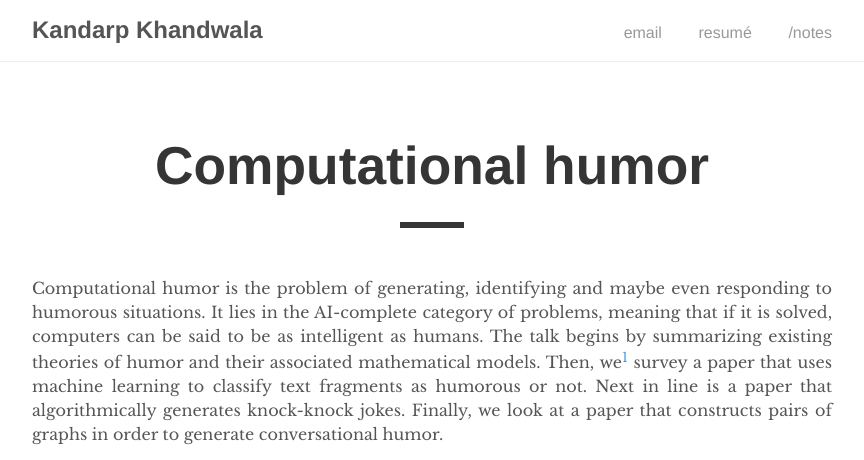
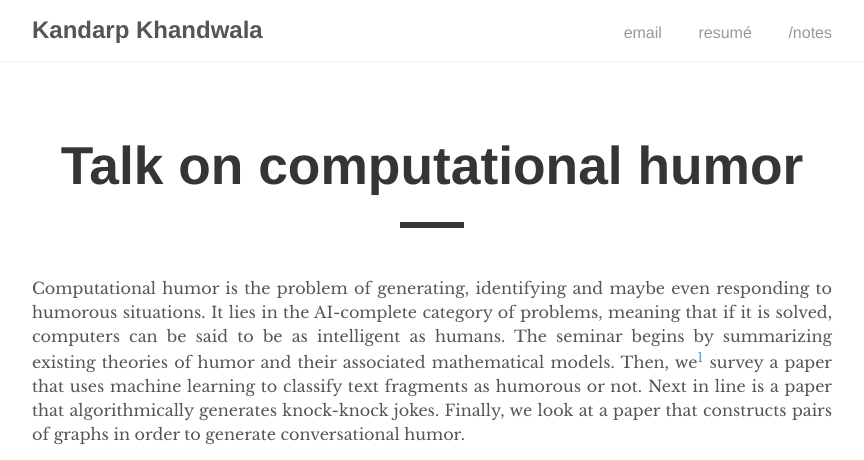
Before and after one commit to kandarpksk/kandarpksk.github.io, a Jekyll site: the page built from _posts/2018-01-19-humor.md, in a window 1280 px wide, cut to the strip 0-460 px from the top of the page. Shown: the whole strip, without its empty margins (208-1072 px from the left). Built offline with Jekyll 4.4.1, drawn with Linux system fonts in a browser that asks for light colours.

Commit message:
one line titles

```diff
--- a/_posts/2018-01-19-humor.md
+++ b/_posts/2018-01-19-humor.md
@@ -1,10 +1,10 @@
 ---
 layout: post
-title: "Computational humor"
+title: "Talk on computational humor"
 permalink: /computational-humor
 ---
 
-Computational humor is the problem of generating, identifying and maybe even responding to humorous situations. It lies in the AI-complete category of problems, meaning that if it is solved, computers can be said to be as intelligent as humans. The talk begins by summarizing existing theories of humor and their associated mathematical models. Then, we[^1] survey a paper that uses machine learning to classify text fragments as humorous or not. Next in line is a paper that algorithmically generates knock-knock jokes. Finally, we look at a paper that constructs pairs of graphs in order to generate conversational humor.
+Computational humor is the problem of generating, identifying and maybe even responding to humorous situations. It lies in the AI-complete category of problems, meaning that if it is solved, computers can be said to be as intelligent as humans. The seminar begins by summarizing existing theories of humor and their associated mathematical models. Then, we[^1] survey a paper that uses machine learning to classify text fragments as humorous or not. Next in line is a paper that algorithmically generates knock-knock jokes. Finally, we look at a paper that constructs pairs of graphs in order to generate conversational humor.
 
 <center>
 	<iframe src="https://drive.google.com/file/d/0ByQtLx_3RS9-b1ZMOTAwYkU1Z3M/preview" width="95%" height="500"></iframe>
```
Also changed, not shown: _posts/2018-01-28-codemotion.md (+1 -1 lines).
